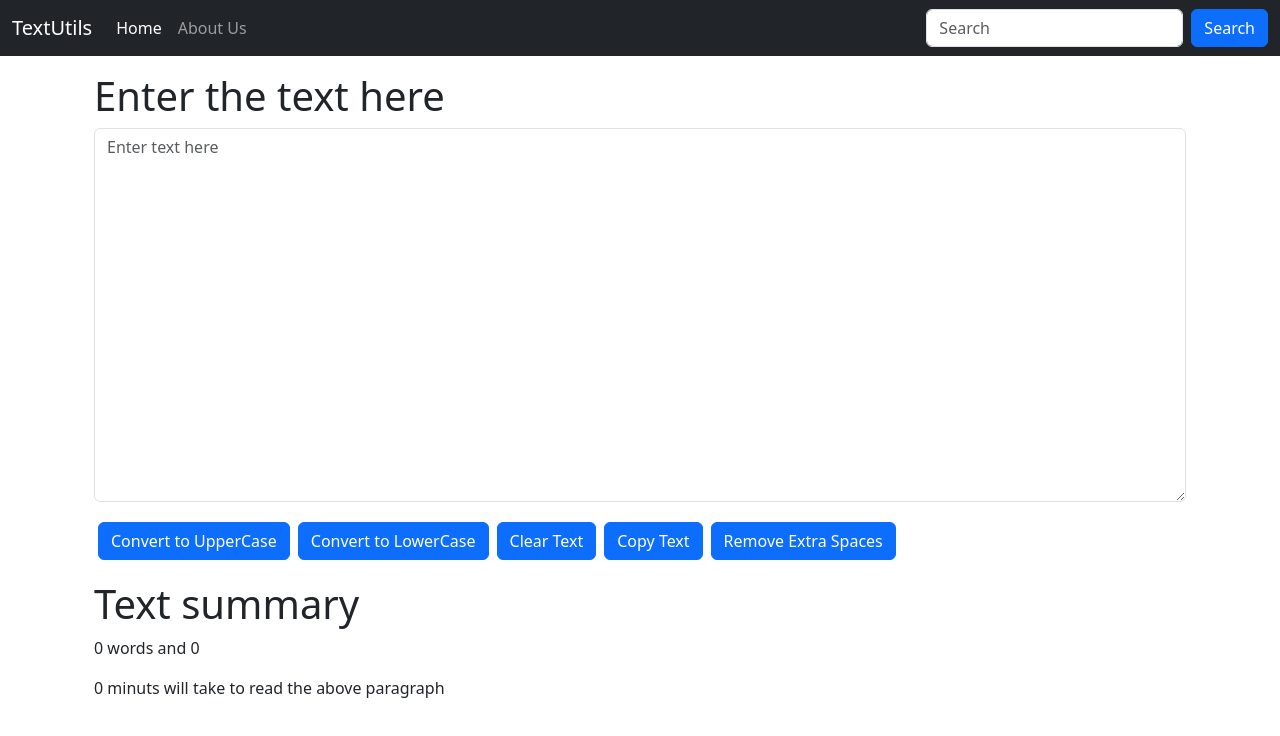
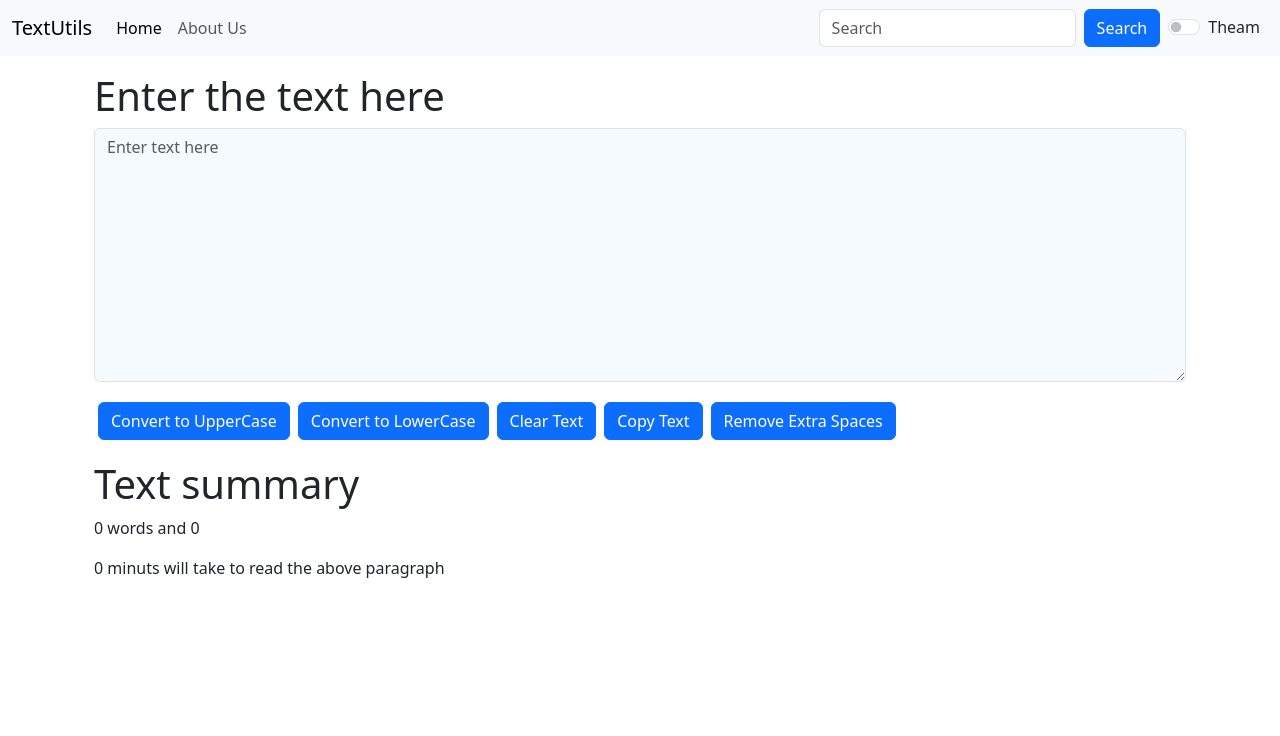
Before and after one commit to 7875Vijay/TextUtils, a React (Create React App) app: page / in a window 1280 px wide. Shown: the top 736 px of the page. Built offline with nearby package versions, Linux system fonts and the light colour scheme.

Commit message:
added them button and did some ui work

```diff
--- a/src/App.js
+++ b/src/App.js
@@ -1,21 +1,38 @@
 
+import React, { useState } from 'react';
 import './App.css';
 import Navbar from './components/Navbar';
 import TextForm from './components/TextForm';
 // import AboutText from './components/About';
 
 function App() {
+
+  const [mode, setmode] = useState('light')
+  const toggleMode=()=>{
+    if(mode === "light"){
+      setmode("dark");
+      document.body.style.background = "#022244"
+      document.body.style.color = "#F5FAFF"
+    }
+    else{
+      setmode("light")
+      document.body.style.background = "#F5FAFF"
+      document.body.style.color = "#022244"
+    }
+  }
+
   return (
     <>
-      <Navbar  title = "TextUtils" aboutText = "About Us"/>
+      <Navbar  title = "TextUtils" mode={mode} toggleMode={toggleMode}/>
       <div className='container my-3'>
-          <TextForm heading= "Enter the text here"/>
+          <TextForm heading= "Enter the text here" mode={mode}/>
       </div>
       {/* <div className='container my-3'>
           <AboutText/>
       </div> */}
     </>
   );
+
 }
 
 export default App;
--- a/src/components/Navbar.js
+++ b/src/components/Navbar.js
@@ -4,7 +4,7 @@
 
 export default function Navbar(props) {
   return (
-    <nav className="navbar navbar-expand-lg navbar-dark bg-dark">
+    <nav className={`navbar navbar-expand-lg navbar-${props.mode} bg-${props.mode}`}>
     <div className="container-fluid">
         <a className="navbar-brand" href="/">{props.title}</a>
         <button className="navbar-toggler" type="button" data-bs-toggle="collapse" data-bs-target="#navbarSupportedContent" aria-controls="navbarSupportedContent" aria-expanded="false" aria-label="Toggle navigation">
@@ -16,13 +16,17 @@
             <a className="nav-link active" aria-current="page" href="/">Home</a>
           </li>
           <li className="nav-item">
-            <a className="nav-link" href="/">{props.aboutText}</a>
+            <a className="nav-link" href="/">About Us</a>
           </li>
         </ul>
         <form className="d-flex" role="search">
             <input className="form-control me-2" type="search" placeholder="Search" aria-label="Search"/>
             <button type="button" class="btn btn-primary">Search</button>
         </form>
+        <div className={`form-check form-switch mx-2 text-${props.mode==="light"?"dark":"light"}`}>
+            <input className="form-check-input"  onClick={props.toggleMode}  type="checkbox" role="switch" id="flexSwitchCheckDefault"/>
+            <label className="form-check-label" htmlFor="flexSwitchCheckDefault">Theam</label>
+        </div>
       </div>
     </div>
   </nav>
--- a/src/components/TextForm.js
+++ b/src/components/TextForm.js
@@ -20,19 +20,22 @@
     const handelCopyText = ()=>{
         let tx = document.getElementById("mybox")
         tx.select()
-        navigator.clipboard.writeText(tx.value)
+        navigator.clipboard.writeText(tx.value) //navigator is a way to navigate our text in to the teclipboard
+                                                //and we use the writeText() function to write the value of tx object
     }
     const handelSpacesText = ()=>{
-        let pureText = text.replace(/\s+/g, ' ');
+        let pureText = text.replace(/\s+/g, ' '); //this is the method to replace all unwanted spaces with single space
+        pureText = pureText.trim()
         setText(pureText)
     }
+
 
     return (
         <>
         <div className='container my-3'>
             <h1>{props.heading}</h1>
             <div className="mb-3">
-                <textarea className="form-control" id="mybox" rows="15" onChange={onchangeEvent} value={text} placeholder='Enter text here'></textarea>
+                <textarea className="form-control" id="mybox" rows="10" style={{background:props.mode==="light"?"#F5FAFF":"#083E78", color:props.mode==="dark"?"#F5FAFF":"#083E78"}} onChange={onchangeEvent} value={text} placeholder='Enter text here'></textarea>
             </div>
             <button className='btn btn-primary mx-1 my-1' onClick={handelUPclick}>Convert to UpperCase</button>
             <button className='btn btn-primary mx-1 my-1' onClick={handelLOclick}>Convert to LowerCase</button>
```
Also changed, not shown: src/components/About.js (+4 -4 lines).
